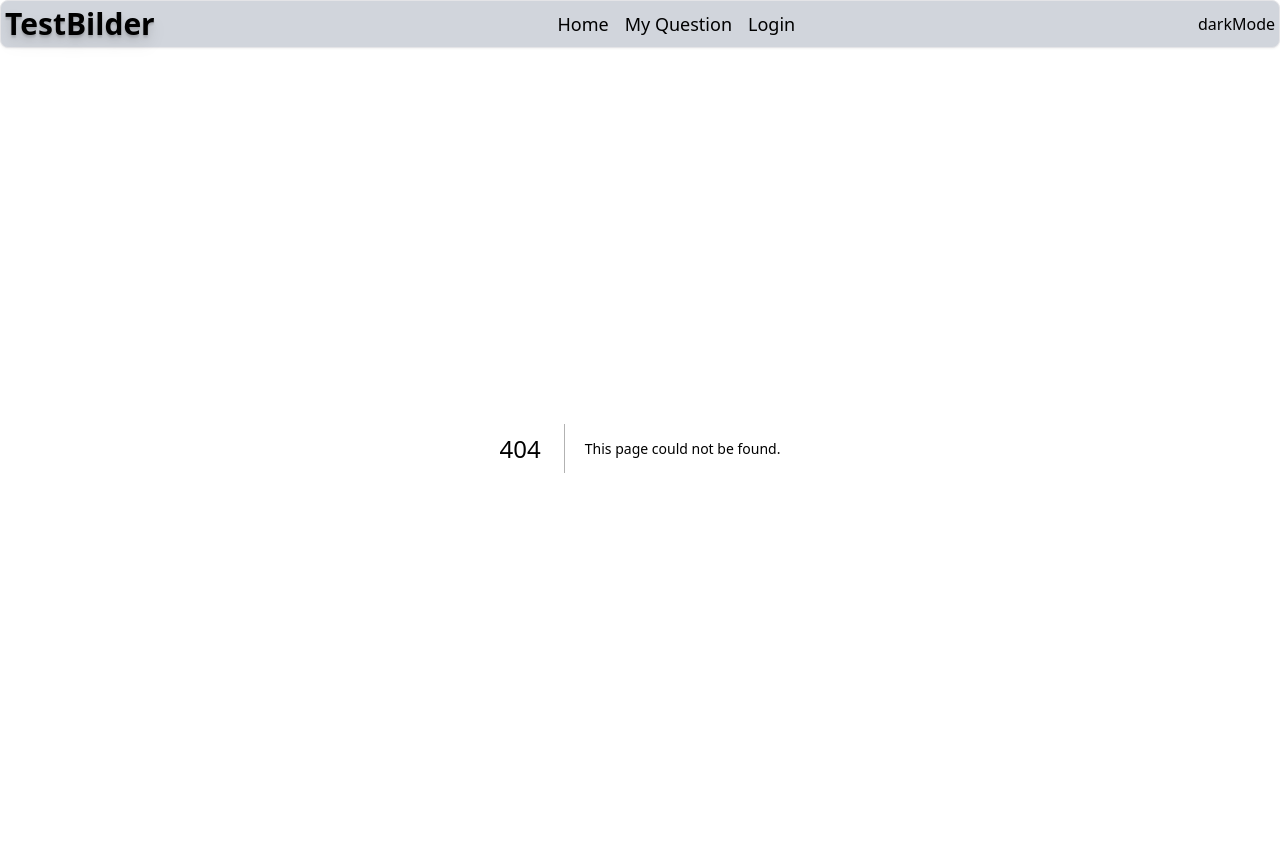
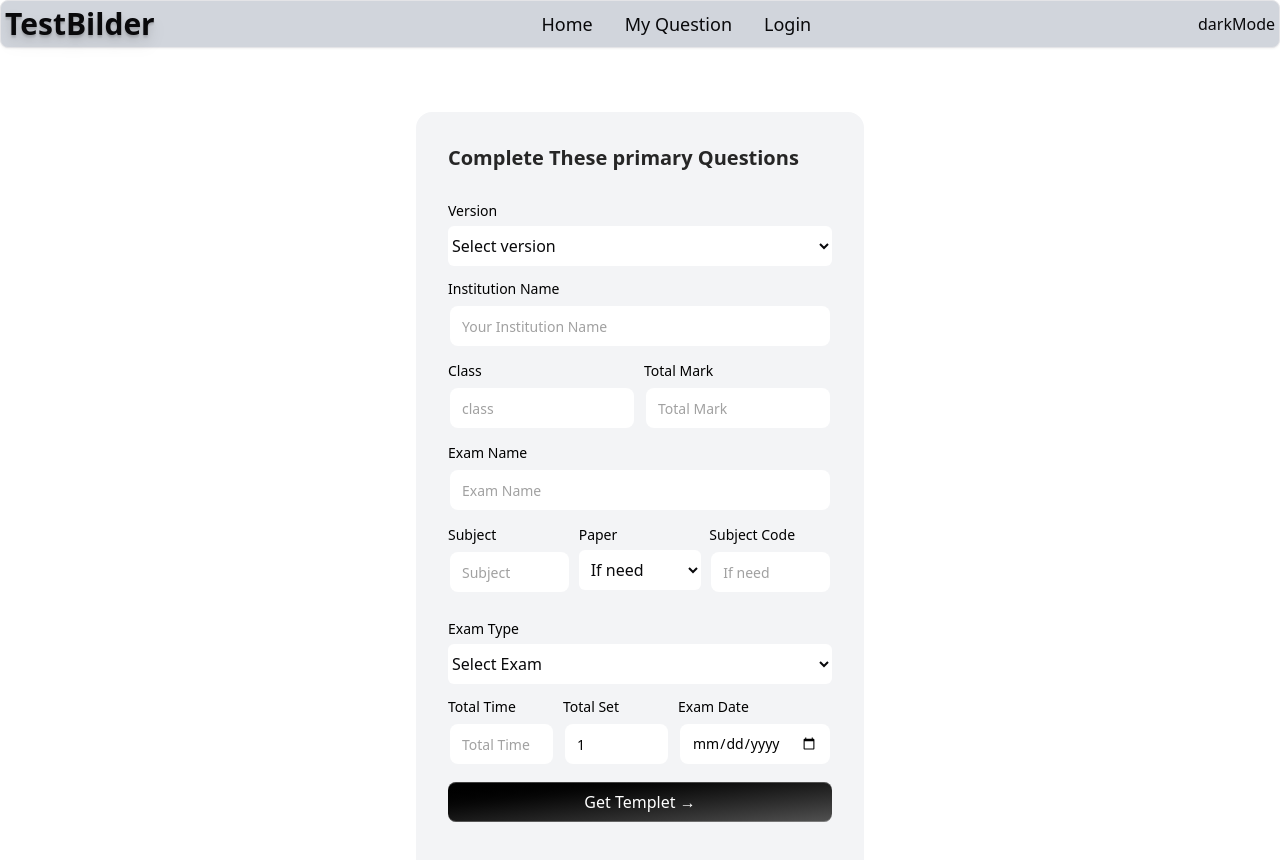
Before and after one commit to jihad090/TestBilder, a Next.js app: page /createQuestionPrimaryInfo in a window 1280 px wide. Before the commit this address had no page. Shown: the top 860 px of the page. Built offline with nearby package versions, Linux system fonts and the light colour scheme.

Commit message:
done: signup login questionPrimaryData frontend

```diff
--- /dev/null
+++ b/src/app/createQuestionPrimaryInfo/page.tsx
@@ -0,0 +1,126 @@
+"use client";
+import React from "react";
+import { Label } from "../../ui/label"; // Adjusted path
+import { Input } from "../../ui/input"; // Adjusted path
+import { cn } from "../../lib/utils"; // Adjusted path
+import { div } from "motion/react-client";
+import Link from "next/link";
+
+export default function SignupFormDemo() {
+  const handleSubmit = (e: React.FormEvent<HTMLFormElement>) => {
+    e.preventDefault();
+    console.log("Form submitted");
+  };
+  return (
+    <div className=" shadow-input my-16 mx-auto max-w-md rounded-none bg-gray-100 p-4 md:rounded-2xl md:p-8 dark:bg-black">
+      <h2 className="text-xl font-bold text-neutral-800 dark:text-neutral-200">
+        Complete These primary Questions
+      </h2>
+      <form className="my-8" onSubmit={handleSubmit}>
+        <LabelInputContainer className="mb-4">
+          <Label htmlFor="version">Version</Label>
+          <select id="version" className="bg-white h-10 rounded-sm">
+            <option value="none" hidden >Select version</option>
+            <option value="english">English</option>
+            <option value="bangla">বাংলা</option>
+          </select>
+        </LabelInputContainer>
+        <LabelInputContainer className="mb-4">
+          <Label htmlFor="institutionName">Institution Name</Label>
+          <Input id="institutionName" placeholder="Your Institution Name" type="text" />
+        </LabelInputContainer>
+        <div className="mb-4 flex flex-col space-y-2 md:flex-row md:space-y-0 md:space-x-2">
+          <LabelInputContainer>
+            <Label htmlFor="class">Class</Label>
+            <Input id="class" placeholder="class" type="text" />
+          </LabelInputContainer>
+          <LabelInputContainer>
+            <Label htmlFor="totalMark">Total Mark</Label>
+            <Input id="totalMark" placeholder="Total Mark" min={1} max={1000} type="number" />
+          </LabelInputContainer>
+        </div>
+        <LabelInputContainer className="mb-4">
+          <Label htmlFor="email">Exam Name</Label>
+          <Input id="examName" placeholder="Exam Name" type="text" />
+        </LabelInputContainer>
+        <div className="mb-4 flex flex-col space-y-2 md:flex-row md:space-y-0 md:space-x-2">
+          <LabelInputContainer>
+            <Label htmlFor="subject">Subject</Label>
+            <Input id="subject" placeholder="Subject" type="text" />
+          </LabelInputContainer>
+          <LabelInputContainer className="mb-4">
+          <Label htmlFor="paper">Paper</Label>
+            <select id="paper" className="bg-white rounded-sm h-10 px-2" >
+              <option value="none" hidden >If need</option>
+              <option value="1st" >1st</option>
+              <option value="2nd" >2nd</option>
+              <option value="3rd" >3rd</option>
+              <option value="4th" >4th</option>
+              <option value="5th" >5th</option>
+            </select>
+          </LabelInputContainer>
+          <LabelInputContainer>
+            <Label htmlFor="subjectCode">Subject Code</Label>
+            <Input id="subjectCode" placeholder="If need" min={1} max={200} type="number" />
+          </LabelInputContainer>
+        </div>
+        <LabelInputContainer className="mb-4">
+          <Label htmlFor="examType">Exam Type</Label>
+          <select id="examType" className="bg-white h-10 rounded-sm">
+            <option value="none" hidden >Select Exam</option>
+            <option value="mcq">Multiple Choice Question (MCQ) / বহুনির্বাচনী প্রশ্ন</option>
+            <option value="cq">Creative Question (CQ) / সৃজনশীল প্রশ্ন</option>
+            <option value="sq">Short Question (SQ) / সংক্ষীপ্ত প্রশ্ন</option>
+            <option value="cq">CQ And SQ / সৃজনশীল ও সংক্ষীপ্ত প্রশ্ন </option>
+            <option value="cq">CQ And MCQ / সৃজনশীল ও বহুনীর্বাচনী (No OMR)</option>
+          </select>
+        </LabelInputContainer>
+        <div className="mb-4 flex flex-col space-y-2 md:flex-row md:space-y-0 md:space-x-2">
+          <LabelInputContainer>
+            <Label htmlFor="totalTime">Total Time</Label>
+            <Input id="totalTime" placeholder="Total Time" type="text" />
+          </LabelInputContainer>
+          <LabelInputContainer>
+            <Label htmlFor="totalSet">Total Set</Label>
+            <Input id="totalSet" defaultValue="1" placeholder="Total Set" min={1} max={5} type="number" />
+          </LabelInputContainer>
+          <LabelInputContainer>
+            <Label htmlFor="examDate">Exam Date</Label>
+            <Input id="examDate" placeholder="Exam Date" type="date" />
+          </LabelInputContainer>
+        </div>
+
+        <button
+          className="group/btn relative block h-10 w-full rounded-md bg-gradient-to-br from-black to-neutral-600 font-medium text-white shadow-[0px_1px_0px_0px_#ffffff40_inset,0px_-1px_0px_0px_#ffffff40_inset] dark:bg-zinc-800 dark:from-zinc-900 dark:to-zinc-900 dark:shadow-[0px_1px_0px_0px_#27272a_inset,0px_-1px_0px_0px_#27272a_inset]"
+          type="submit"
+        >
+          Get Templet &rarr;
+          <BottomGradient />
+        </button>
+      </form>
+    </div>
+  );
+}
+
+const BottomGradient = () => {
+  return (
+    <>
+      <span className="absolute inset-x-0 -bottom-px block h-px w-full bg-gradient-to-r from-transparent via-cyan-500 to-transparent opacity-0 transition duration-500 group-hover/btn:opacity-100" />
+      <span className="absolute inset-x-10 -bottom-px mx-auto block h-px w-1/2 bg-gradient-to-r from-transparent via-indigo-500 to-transparent opacity-0 blur-sm transition duration-500 group-hover/btn:opacity-100" />
+    </>
+  );
+};
+
+const LabelInputContainer = ({
+  children,
+  className,
+}: {
+  children: React.ReactNode;
+  className?: string;
+}) => {
+  return (
+    <div className={cn("flex w-full flex-col space-y-2", className)}>
+      {children}
+    </div>
+  );
+};
--- a/src/app/layout.tsx
+++ b/src/app/layout.tsx
@@ -25,7 +25,6 @@ export default function RootLayout({
 }>) {
   return (
     <html lang="en">
-
       <body
         className={`${geistSans.variable} ${geistMono.variable} antialiased`}
       >
--- a/src/app/login/page.tsx
+++ b/src/app/login/page.tsx
@@ -4,6 +4,7 @@ import { Label } from "../../ui/label"; // Adjusted path
 import { Input } from "../../ui/input"; // Adjusted path
 import { cn } from "../../lib/utils"; // Adjusted path
 import { div } from "motion/react-client";
+import Link from "next/link";
 
 export default function SignupFormDemo() {
   const handleSubmit = (e: React.FormEvent<HTMLFormElement>) => {
@@ -28,9 +29,9 @@ export default function SignupFormDemo() {
           <Label htmlFor="password">Password</Label>
           <Input id="password" placeholder="••••••••" type="password" />
         </LabelInputContainer>
-        <div className="flex justify-between">
-          <p className=" text-blue-700 h-9">Sign Up</p>
-          <p className=" text-blue-700 h-9">Forget Password</p>
+        <div className="flex justify-between text-blue-700 h-9">
+          <Link href="/signup">Sign Up</Link>
+          <Link href="/">Forget Password</Link>
         </div>
 
         <button
--- a/src/app/page.tsx
+++ b/src/app/page.tsx
@@ -3,7 +3,7 @@ import Image from "next/image";
 export default function Home() {
   return (
     <div >
-    Home page
+      Home page
     </div>
   );
 }
--- a/src/app/signup/page.tsx
+++ b/src/app/signup/page.tsx
@@ -3,6 +3,7 @@ import React from "react";
 import { Label } from "../../ui/label"; // Adjusted path
 import { Input } from "../../ui/input"; // Adjusted path
 import { cn } from "../../lib/utils"; // Adjusted path
+import Link from "next/link";
 
 export default function SignupFormDemo() {
   const handleSubmit = (e: React.FormEvent<HTMLFormElement>) => {
@@ -45,7 +46,9 @@ export default function SignupFormDemo() {
           <Label htmlFor="confirm-password">Confirm Password</Label>
           <Input id="confirm-password" placeholder="••••••••" type="password" />
         </LabelInputContainer>
-        <p className=" text-blue-700 h-9">Already Registered? Log In</p>
+        <div className=" text-blue-700 h-10">
+          <Link href="/login" >Already Registered? Log In</Link>
+        </div>
         <button
           className="group/btn relative block h-10 w-full rounded-md bg-gradient-to-br from-black to-neutral-600 font-medium text-white shadow-[0px_1px_0px_0px_#ffffff40_inset,0px_-1px_0px_0px_#ffffff40_inset] dark:bg-zinc-800 dark:from-zinc-900 dark:to-zinc-900 dark:shadow-[0px_1px_0px_0px_#27272a_inset,0px_-1px_0px_0px_#27272a_inset]"
           type="submit"
--- a/src/components/Menu.tsx
+++ b/src/components/Menu.tsx
@@ -6,6 +6,7 @@ import {
   MenubarRadioItem,
   MenubarTrigger,
 } from "@/components/ui/menubar"
+import Link from "next/link"
 
 export function MenubarDemo() {
   return (
@@ -14,22 +15,30 @@ export function MenubarDemo() {
         TestBilder
       </p>
 
-      <div className="flex">
+      <div className="flex gap-4">
         <MenubarMenu>
-          <MenubarTrigger>Home</MenubarTrigger>
+          <MenubarTrigger>
+            <Link href="/">Home</Link>
+          </MenubarTrigger>
         </MenubarMenu>
         <MenubarMenu>
           <MenubarTrigger>My Question</MenubarTrigger>
           <MenubarContent>
             <MenubarRadioGroup value="createNew">
-              <MenubarRadioItem value="createNew">Create New</MenubarRadioItem>
+              <Link href="/createQuestionPrimaryInfo">
+                <MenubarRadioItem value="createNew">
+                  Create New
+                </MenubarRadioItem>
+              </Link>
               <MenubarRadioItem value="incomplete">Incomplete</MenubarRadioItem>
               <MenubarRadioItem value="complete">Complete</MenubarRadioItem>
             </MenubarRadioGroup>
           </MenubarContent>
         </MenubarMenu>
         <MenubarMenu>
-          <MenubarTrigger>Login</MenubarTrigger>
+          <MenubarTrigger>
+            <Link href="/login">Login</Link>
+          </MenubarTrigger>
         </MenubarMenu>
       </div>
       <div>
```
Also changed, not shown: 1 other file (tests, documents, lock files or other folders).
